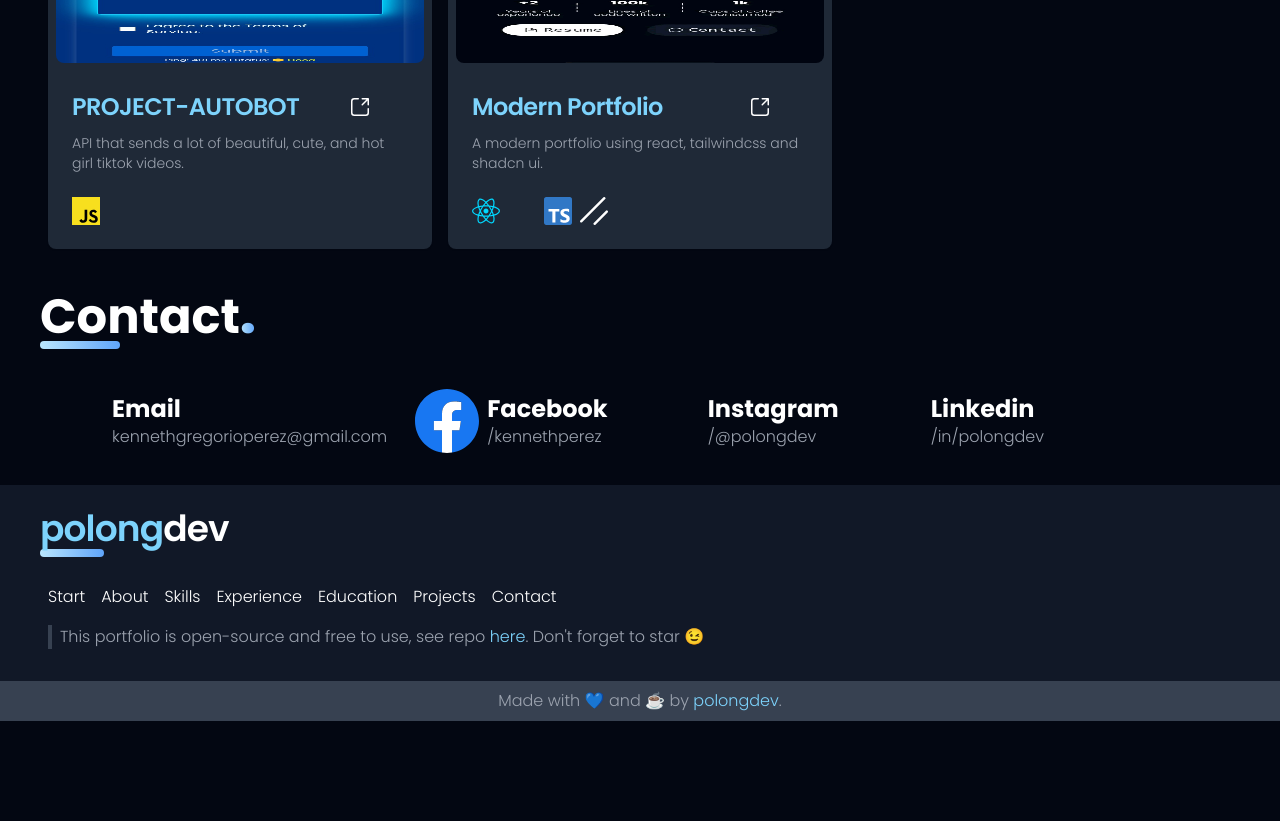
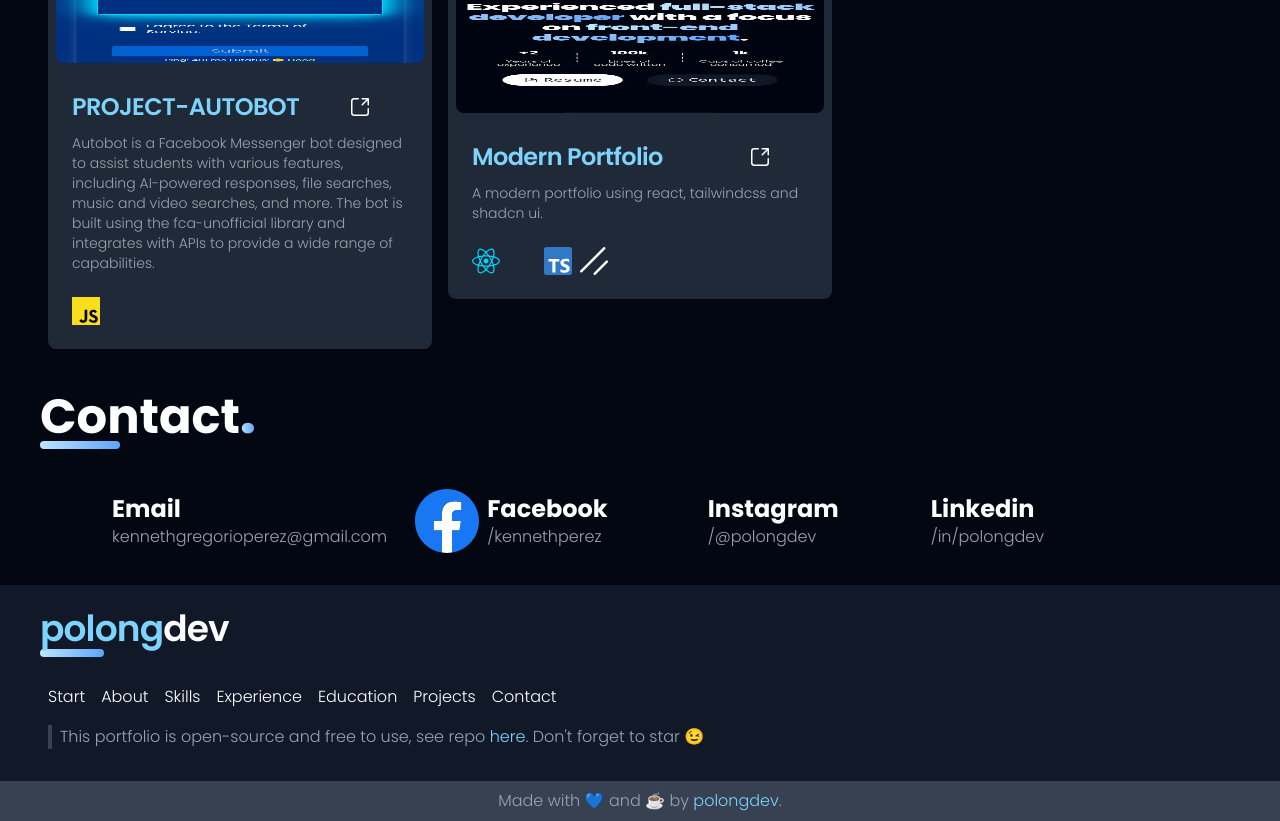
Before and after one commit to PolongDev/modern-portfolio, a React (Vite) app: page / in a window 1280 px wide. Shown: the part 2320-3141 px from the top of the page. Before the commit the page ends 3041 px from the top, so only its background shows below. Built offline with nearby package versions, Linux system fonts and the light colour scheme; some icons are missing.

Commit message:
Update Projects.tsx

```diff
--- a/src/sections/Projects.tsx
+++ b/src/sections/Projects.tsx
@@ -17,7 +17,7 @@ export default function Projects() {
         <div className="mx-7 md:mx-10 flex justify-center items-center flex-col md:flex-row md:flex-wrap mt-12 md:justify-start ">
           <Project
             title="PROJECT-AUTOBOT"
-            description="API that sends a lot of beautiful, cute, and hot girl tiktok videos."
+            description="Autobot is a Facebook Messenger bot designed to assist students with various features, including AI-powered responses, file searches, music and video searches, and more. The bot is built using the fca-unofficial library and integrates with APIs to provide a wide range of capabilities."
             image={autobotThumbnail}
             link="https://autobot-by-polongdev.onrender.com"
             repo="https://github.com/polongdev/project-autobot"
```
